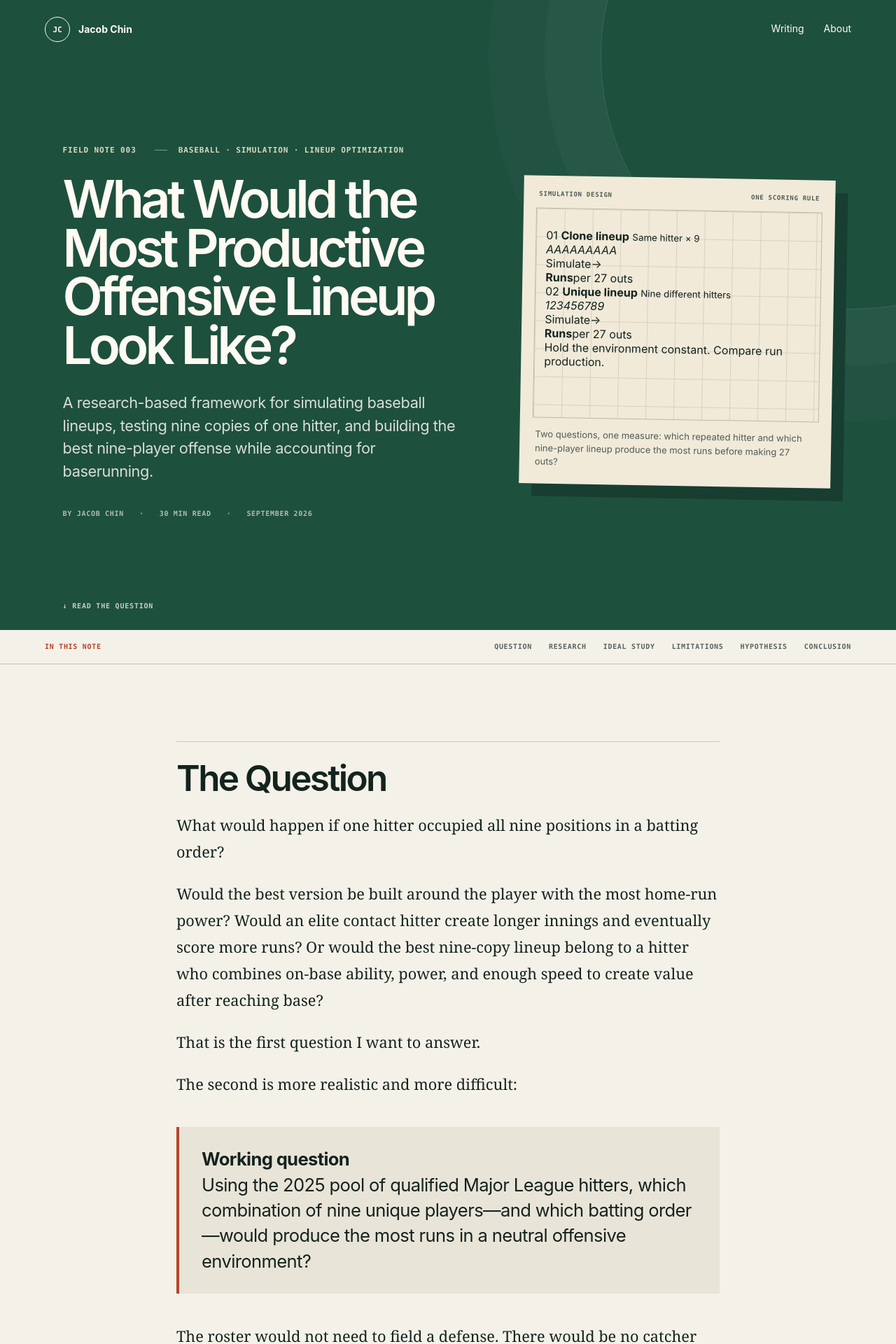
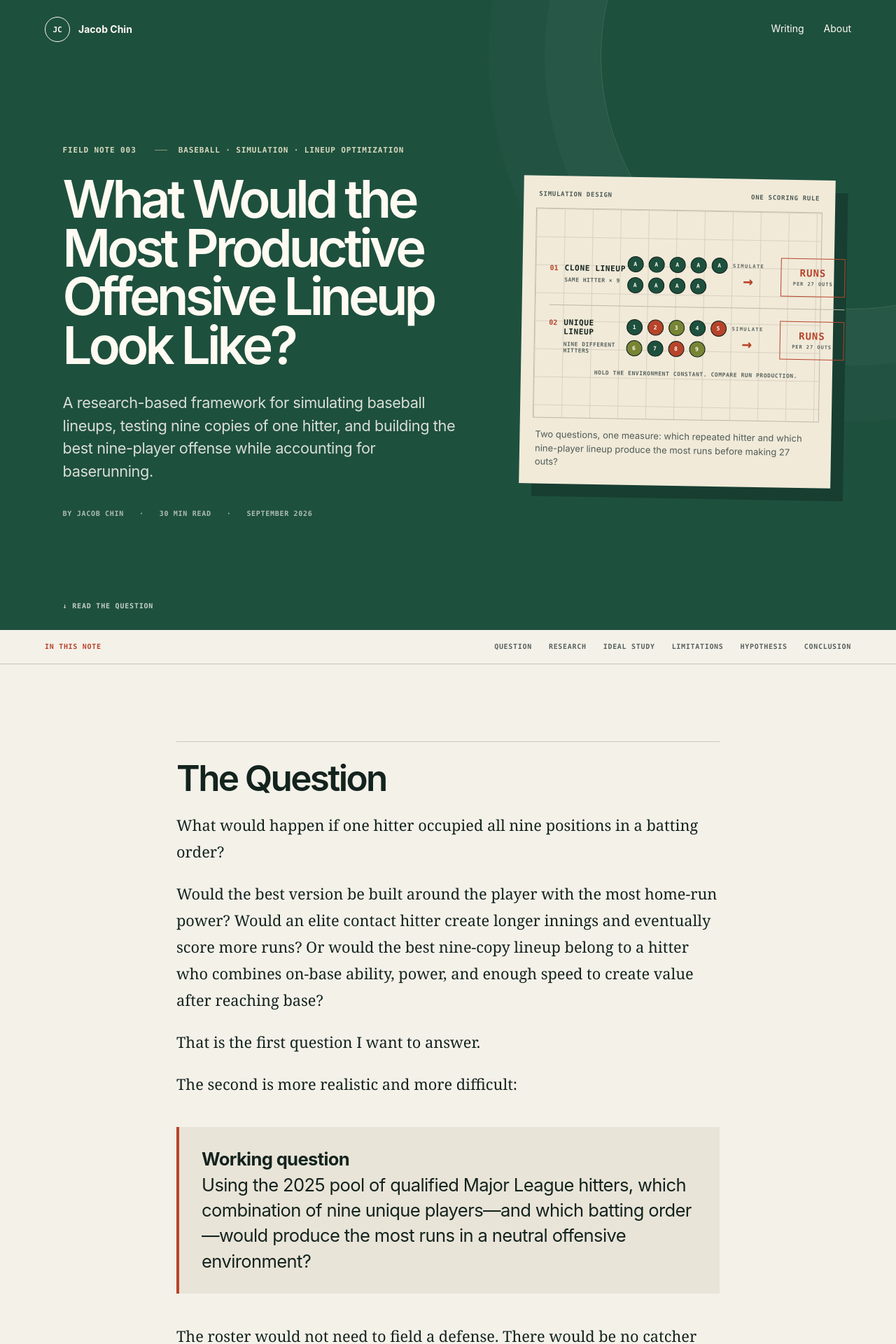
Before and after one commit to JacobChin/JacobChin.github.io, a Jekyll site: the page built from _posts/2026-09-21-optimizing-offensive-lineups.md, in a window 1280 px wide. Shown: the top 1920 px of the page at 70% size. Built offline with Jekyll 4.4.1, drawn with Linux system fonts in a browser that asks for light colours.

Commit message:
Style clear lineup comparison diagram

```diff
--- a/assets/css/style.css
+++ b/assets/css/style.css
@@ -88,16 +88,26 @@ h1 { max-width: 900px; margin: 0; font-size: clamp(50px, 7vw, 104px); line-heigh
 .swing-timing-card .key-short { background: var(--field); }
 .swing-timing-card .key-contact { width: 8px; height: 8px; border: 1px solid var(--ink); border-radius: 50%; background: var(--lime); }
 .swing-phase-onset { left: 5%; }
-.lineup-simulation-card .base-diamond { fill: rgb(255 250 242 / 34%); stroke: #8d958f; stroke-width: 3; }
-.lineup-simulation-card .lineup-path { fill: none; stroke: var(--field); stroke-width: 7; stroke-linecap: round; }
-.lineup-simulation-card .runner-path { fill: none; stroke: var(--rust); stroke-width: 4; stroke-linecap: round; stroke-linejoin: round; stroke-dasharray: 9 7; }
-.hitter-dot { fill: var(--field); stroke: var(--ink); stroke-width: 2; }
-.runner-dot { fill: var(--rust); stroke: var(--ink); stroke-width: 2; }
-.run-dot { fill: var(--lime); stroke: var(--ink); stroke-width: 2; }
-.lineup-simulation-card .key-hit { background: var(--field); }
-.lineup-simulation-card .key-runner { background: var(--rust); }
-.lineup-simulation-card .key-run { width: 8px; height: 8px; border: 1px solid var(--ink); border-radius: 50%; background: var(--lime); }
-.lineup-phase-reach { left: 5%; }.lineup-phase-advance { left: 43%; }.lineup-phase-score { right: 5%; }
+.lineup-simulation-card .motion-plot { display: grid; align-content: center; gap: 17px; padding: 24px 20px 18px; }
+.lineup-experiment { display: grid; grid-template-columns: minmax(112px, 1fr) minmax(112px, 1.15fr) 64px minmax(92px, .75fr); align-items: center; gap: 14px; }
+.experiment-copy { display: grid; grid-template-columns: auto 1fr; column-gap: 9px; align-items: baseline; }
+.experiment-copy > span { grid-row: 1 / 3; color: var(--rust); font: 700 10px/1 var(--mono); }
+.experiment-copy strong, .experiment-copy small, .experiment-arrow, .experiment-output { text-transform: uppercase; letter-spacing: .06em; }
+.experiment-copy strong { font: 700 11px/1.15 var(--mono); }
+.experiment-copy small { margin-top: 6px; color: var(--muted); font: 600 8px/1.2 var(--mono); }
+.lineup-tokens { display: grid; grid-template-columns: repeat(5, 23px); justify-content: center; gap: 7px; }
+.lineup-tokens i { display: grid; place-items: center; width: 23px; height: 23px; border: 1px solid var(--ink); border-radius: 50%; color: #fffaf2; font: normal 700 8px/1 var(--mono); }
+.clone-tokens i { background: var(--field); }
+.unique-tokens i:nth-child(3n + 1) { background: var(--field); }
+.unique-tokens i:nth-child(3n + 2) { background: var(--rust); }
+.unique-tokens i:nth-child(3n) { background: #778534; }
+.experiment-arrow { display: grid; justify-items: center; gap: 5px; color: var(--rust); font: 700 24px/1 var(--mono); }
+.experiment-arrow span { color: var(--muted); font: 600 7px/1 var(--mono); }
+.experiment-output { padding: 13px 10px; border: 1px solid var(--rust); text-align: center; }
+.experiment-output strong { display: block; color: var(--rust); font: 750 14px/1 var(--mono); }
+.experiment-output span { display: block; margin-top: 6px; color: var(--muted); font: 600 7px/1 var(--mono); }
+.experiment-divider { height: 1px; background: #bdb7aa; }
+.experiment-note { padding-top: 2px; color: var(--muted); text-align: center; font: 650 8px/1.2 var(--mono); text-transform: uppercase; letter-spacing: .07em; }
 .bat-fitting-card .fit-axis { fill: none; stroke: #737d77; stroke-width: 2; }
 .bat-fitting-card .fit-frontier { fill: none; stroke: var(--rust); stroke-width: 4; stroke-linecap: round; stroke-dasharray: 8 7; }
 .bat-fitting-card .fit-candidate { fill: #f1ead9; stroke: var(--field); stroke-width: 4; }
@@ -160,6 +170,11 @@ h1 { max-width: 900px; margin: 0; font-size: clamp(50px, 7vw, 104px); line-heigh
   .motion-card { padding: 12px; }
   .motion-plot { min-height: 240px; }
   .motion-plot svg { height: 180px; }
+  .lineup-simulation-card .motion-plot { gap: 14px; padding: 20px 14px 16px; }
+  .lineup-experiment { grid-template-columns: minmax(0, 1fr) 92px; gap: 10px 12px; }
+  .lineup-tokens { grid-column: 1; justify-content: start; }
+  .experiment-arrow { display: none; }
+  .experiment-output { grid-column: 2; grid-row: 1 / 3; }
   .plot-key { flex-direction: column; align-items: flex-start; }
   .article-meta span + span::before { display: none; }
   .article-nav { gap: 18px; padding: 15px 20px; }
```
